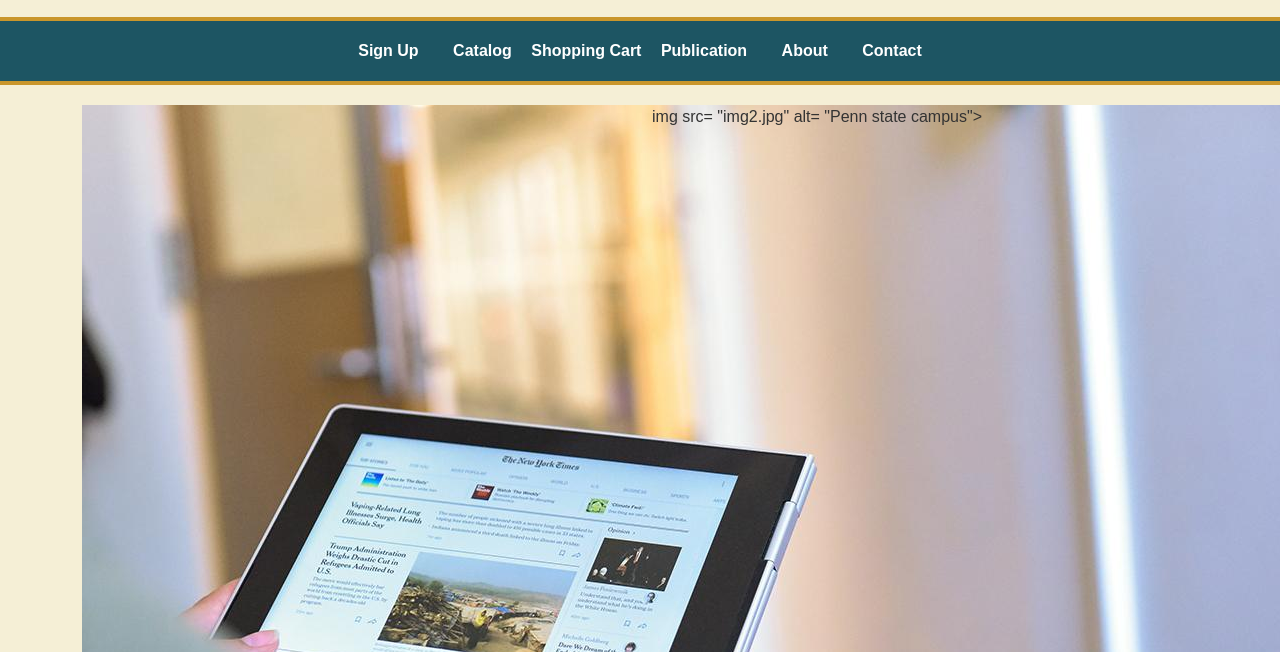
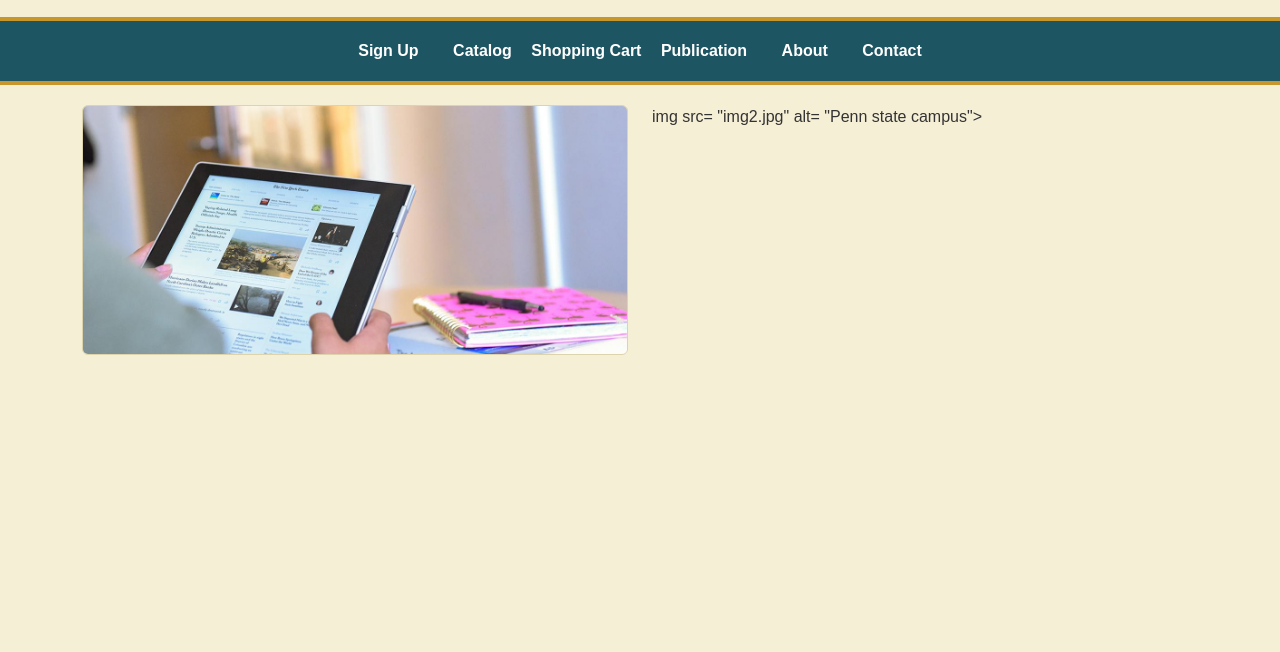
Before and after one commit to Charitha-SK/IST256GroupProject, a plain HTML site: page index.html in a window 1280 px wide. Shown: the part 148-800 px from the top of the page. Drawn offline with nearby package versions, Linux system fonts and the light colour scheme.

Commit message:
Add styles for home images

```diff
--- a/styles.css
+++ b/styles.css
@@ -105,6 +105,14 @@ body > p {
 .home-navbar a:hover {
     color: lightblue;
     text-decoration: underline;
+}
+#homeImages img {
+    width: 100%;
+    height: 250px;
+    object-fit: cover;
+    border: 1px solid #ddd3ad;
+    border-radius: 6px;
+    margin-bottom: 15px;
 }
 /* END HOMEPAGE */
 
```
